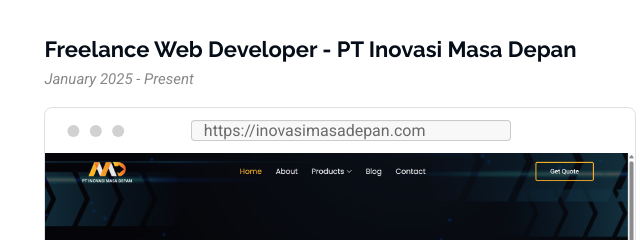
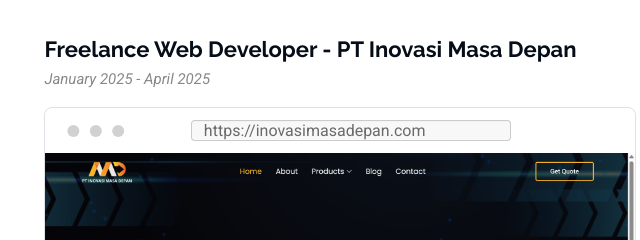
Before and after one commit to ImJarrs/portfolio, a website: page projects.html in a window 1280 px wide. Shown: the part 350-590 px from the top of the page, 450-1090 px from the left. Drawn offline with nearby package versions, Linux system fonts and the light colour scheme.

Commit message:
Fix projects date

```diff
--- a/projects.html
+++ b/projects.html
@@ -74,7 +74,7 @@
 
               <div class="portfolio-details-info">
                 <h4>Freelance Web Developer - PT Inovasi Masa Depan</h4>
-                <p><em>January 2025 - Present</em></p>
+                <p><em>January 2025 - April 2025</em></p>
 
                 <div class="mockup-browser border border-base-300 w-fit">
                   <div class="mockup-browser-toolbar">
```
